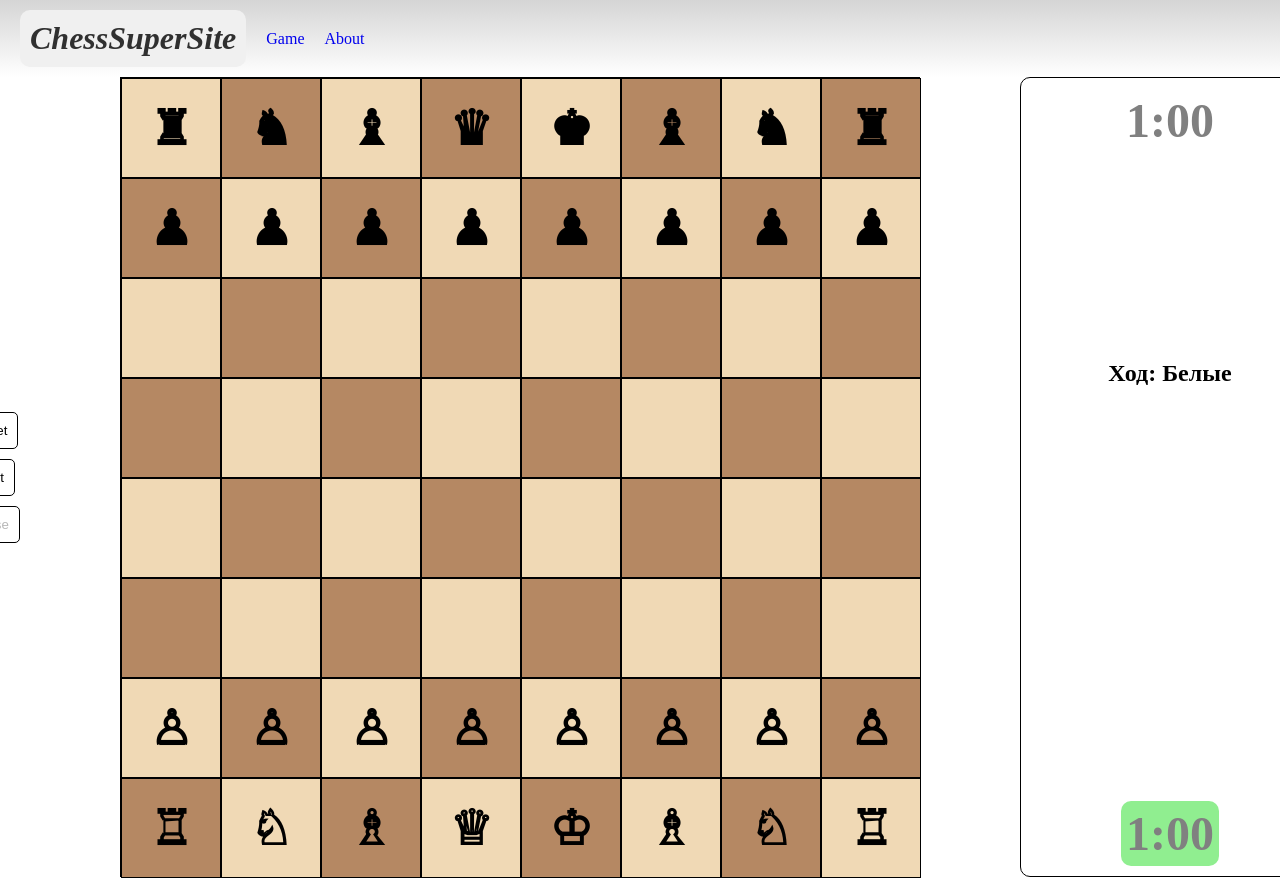
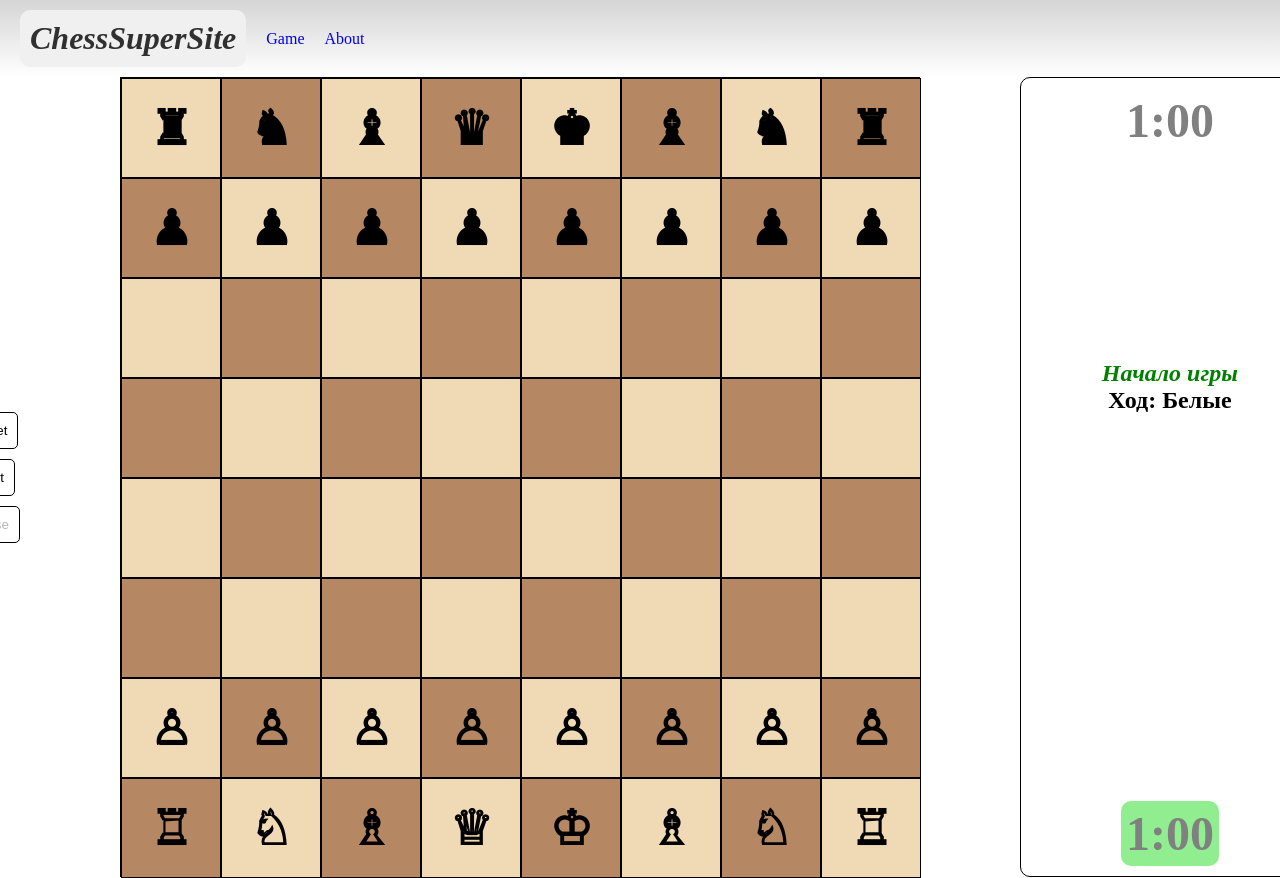
Before and after one commit to Nazhdache4ka/chess, a React (Vite) app: page /game in a window 1280 px wide. Shown: the top 878 px of the page. Built offline with nearby package versions, Linux system fonts and the light colour scheme.

Commit message:
adding pause and start messages

```diff
--- a/src/components/GameInfo/GameInfo.module.css
+++ b/src/components/GameInfo/GameInfo.module.css
@@ -22,3 +22,13 @@
     color: red;
     margin: 10px 0;
 }
+
+.gamePause {
+    color: red;
+    font-style: italic;
+}
+
+.gameStart {
+    color: green;
+    font-style: italic;
+}
--- a/src/components/GameInfo/GameInfo.tsx
+++ b/src/components/GameInfo/GameInfo.tsx
@@ -2,6 +2,9 @@ import Timer from "../Timer/Timer";
 import styles from "./GameInfo.module.css";
 import { ChessPieceTeam } from "../../interfaces";
 import { convertGameTimeWhite, convertGameTimeBlack } from "../../utils/convert-game-time";
+import { useContext } from "react";
+import { GamePhaseContext } from "../../context/game-phase-provider";
+import { GamePhase } from "../../context/context-interfaces";
 
 interface GameInfoProps {
     currentPlayer: ChessPieceTeam;
@@ -12,9 +15,13 @@ interface GameInfoProps {
 }
 
 function GameInfo({currentPlayer, isCheckmateState, isCheck, whiteTime, blackTime}: GameInfoProps) {
+    const { currentPhase } = useContext(GamePhaseContext);
+
     return (
         <div className={styles.gameInfoContainer}>
             <div className={styles.gameInfo}>
+                {currentPhase === GamePhase.PAUSE ? <h2 className={styles.gamePause}>Пауза</h2> : null}
+                {currentPhase === GamePhase.START ? <h2 className={styles.gameStart}>Начало игры</h2> : null}
                 <h2>Ход: {currentPlayer === ChessPieceTeam.WHITE ? 'Белые' : 'Черные'}</h2>
                 {isCheckmateState ? <h3>Шах и мат!</h3> : isCheck && <h3>ШАХ!</h3>}
                 {whiteTime === 0 && <h3>Время белых истекло!</h3>}
```
